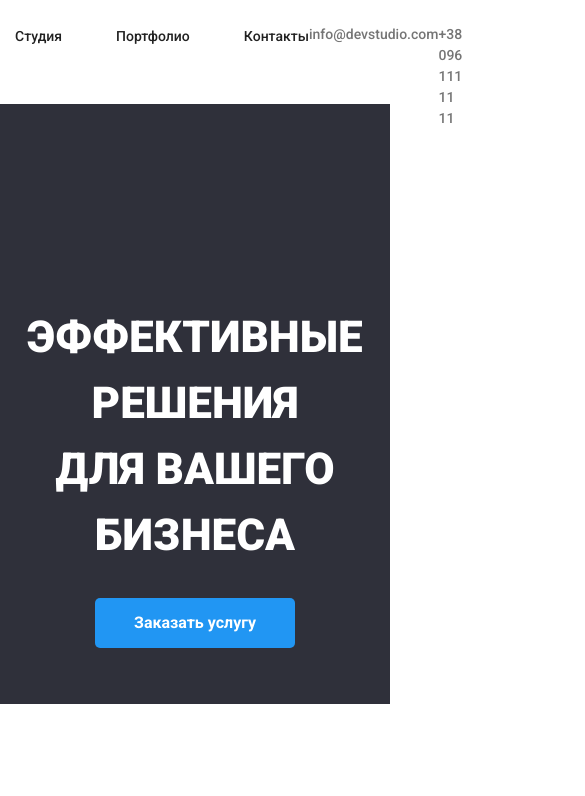
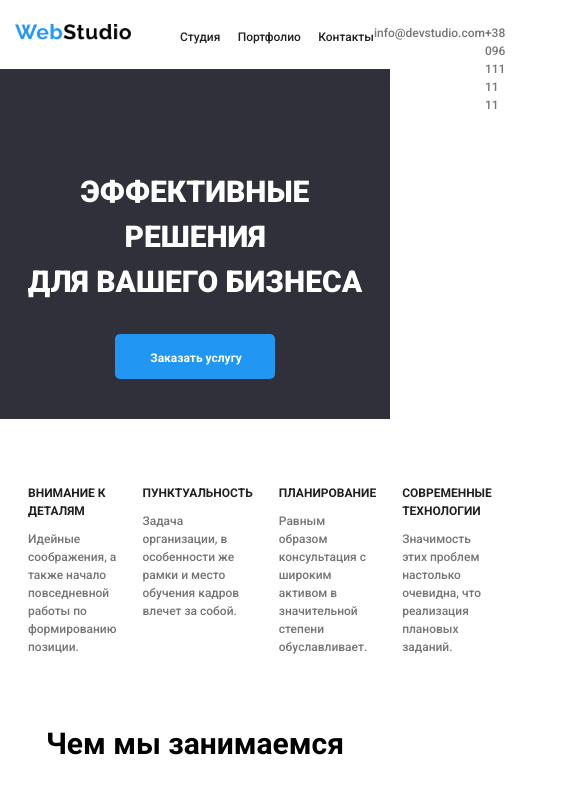
Before and after one commit to Pipooka/first-homework, a plain HTML site: page index.html in a window 390 px wide. Shown: the top 796 px of the page, 585 px wide, since content can reach past the window. Drawn offline with Linux system fonts and the light colour scheme.

Commit message:
mobilemedia

```diff
--- a/index.html
+++ b/index.html
@@ -15,8 +15,8 @@
         <div class="container">
             <div class="header-wrapper">
                 <div class="header__main">
-                    <a href="#" class="logo">
-                        <img src="./img/WebStudiologo.png" alt="logo">
+                    <a href="#" class="header__logo">
+                        <img class="header__img" src="./img/WebStudiologo.png" alt="logo">
                     </a>
                     <nav class="nav">
                         <ul class="menu">
@@ -54,19 +54,19 @@
             <div class="description__columns">
                 <div class="description__column">
                     <div class="description__subtitle">Внимание к деталям</div>
-                    <div class="description__text">Идейные соображения, а также <br> начало повседневной работы по <br> формированию позиции.</div>
+                    <div class="description__text">Идейные соображения, а также начало повседневной работы по формированию позиции.</div>
                 </div>
                 <div class="description__column">
                     <div class="description__subtitle">Пунктуальность</div>
-                    <div class="description__text">Задача организации, в особенности <br> же рамки и место обучения кадров <br> влечет за собой.</div>
+                    <div class="description__text">Задача организации, в особенности же рамки и место обучения кадров влечет за собой.</div>
                 </div>
                 <div class="description__column">
                     <div class="description__subtitle">Планирование</div>
-                    <div class="description__text">Равным образом консультация с <br> широким активом в значительной <br> степени обуславливает.</div>
+                    <div class="description__text">Равным образом консультация с широким активом в значительной степени обуславливает.</div>
                 </div>
                 <div class="description__column">
                     <div class="description__subtitle">Современные технологии</div>
-                    <div class="description__text">Значимость этих проблем настолько  <br> очевидна, что реализация плановых <br> заданий.</div>
+                    <div class="description__text">Значимость этих проблем настолько очевидна, что реализация плановых заданий.</div>
                 </div>
             </div>
         </div>
--- a/scss/style.scss
+++ b/scss/style.scss
@@ -38,12 +38,9 @@ ol[class] {
   list-style: none;
 }
 
-a:not([class]) {
-  text-decoration-skip-ink: auto;
-}
 
 img {
-  max-width: 100%;
+//   max-width: 100%;
   display: block;
 }
 
@@ -69,6 +66,9 @@ select {
 
 .header {
     height: 80px;
+    &__logo {
+        width: 145px;
+    }
 }
 
 .header-wrapper {
@@ -79,8 +79,10 @@ select {
 
 .header__main {
     display: flex;
-    justify-content: space-between;
-    width: 530px;
+    max-width: 530px;
+}
+.nav {
+    margin-left: 90px;
 }
 
 .menu {
@@ -164,6 +166,18 @@ select {
     &__columns {
         display: flex;
         justify-content: space-between;
+        :nth-child(1) {
+            max-width: 235px;
+        }
+        :nth-child(2) {
+            max-width: 252px;
+        }
+        :nth-child(3) {
+            max-width: 244px;
+        }
+        :nth-child(4) {
+            max-width: 270px;
+        }
     }
     &__subtitle {
         font-size: 14px;
@@ -185,6 +199,10 @@ select {
         margin-top: 50px;
         display: flex;
         justify-content: space-between;
+        flex-wrap: wrap;
+    }
+    &__image {
+        max-width: 100%;
     }
 }
 
@@ -260,3 +278,97 @@ select {
         max-width: 133px;
     }
 }
+
+@media (max-width: 1200px) {
+	.container {
+		max-width: 970px;
+	}
+    .description__column {
+        padding: 0px 13px 0px 13px;
+    }
+    .skills__image {
+        width: 31%;
+    }
+}
+@media ( max-width: 992px) {
+	.container {
+		max-width: 750px;
+	}
+    .header {
+        height: 45px;
+    }
+    .header__img {
+        width: 80%;
+    }
+    .header__main {
+        flex: 1 1 50%;
+    }
+    .nav {
+        margin-left: 20px;
+    }
+    .menu {
+        max-width: 194px;
+    }
+    .menu__link {
+        font-size: 12px;
+    }
+
+    .header__contacts {
+        flex: 1 1 20%;
+    }
+
+    .header-connection {
+        font-size: 12px;
+    }
+    .main {
+        height: 350px;
+        &__title {
+            padding-top: 100px;
+            font-size: 30px;
+        }
+        &__button {
+            width: 160px;
+            height: 45px;
+        }
+        &__link {
+            padding: 17px 27px 15px 29px;
+            font-size: 12px;
+        }
+    }
+    .description {
+        margin-top: 65px;
+        &__subtitle {
+            font-size: 12px;
+        }
+        &__text {
+        font-size: 12px;
+        }
+    }
+    .skills {
+        margin-top: 65px;
+    }
+    .title {
+        font-size: 30px;
+    }
+    .team {
+        margin-top: 75px;
+        &__subtitle {
+            font-size: 14px;
+        }
+        &__descr {
+            font-size: 14px;
+        }
+    }
+    .footer {
+        margin-top: 65px;
+        max-height: 200px;
+        &__main {
+            padding: 50px 0px 50px 0px;
+        }
+    }
+}
+@media ( max-width: 767px) {
+	.container {
+		max-width: none;
+	}
+}
```
Also changed, not shown: css/style.css, 1 other file.
